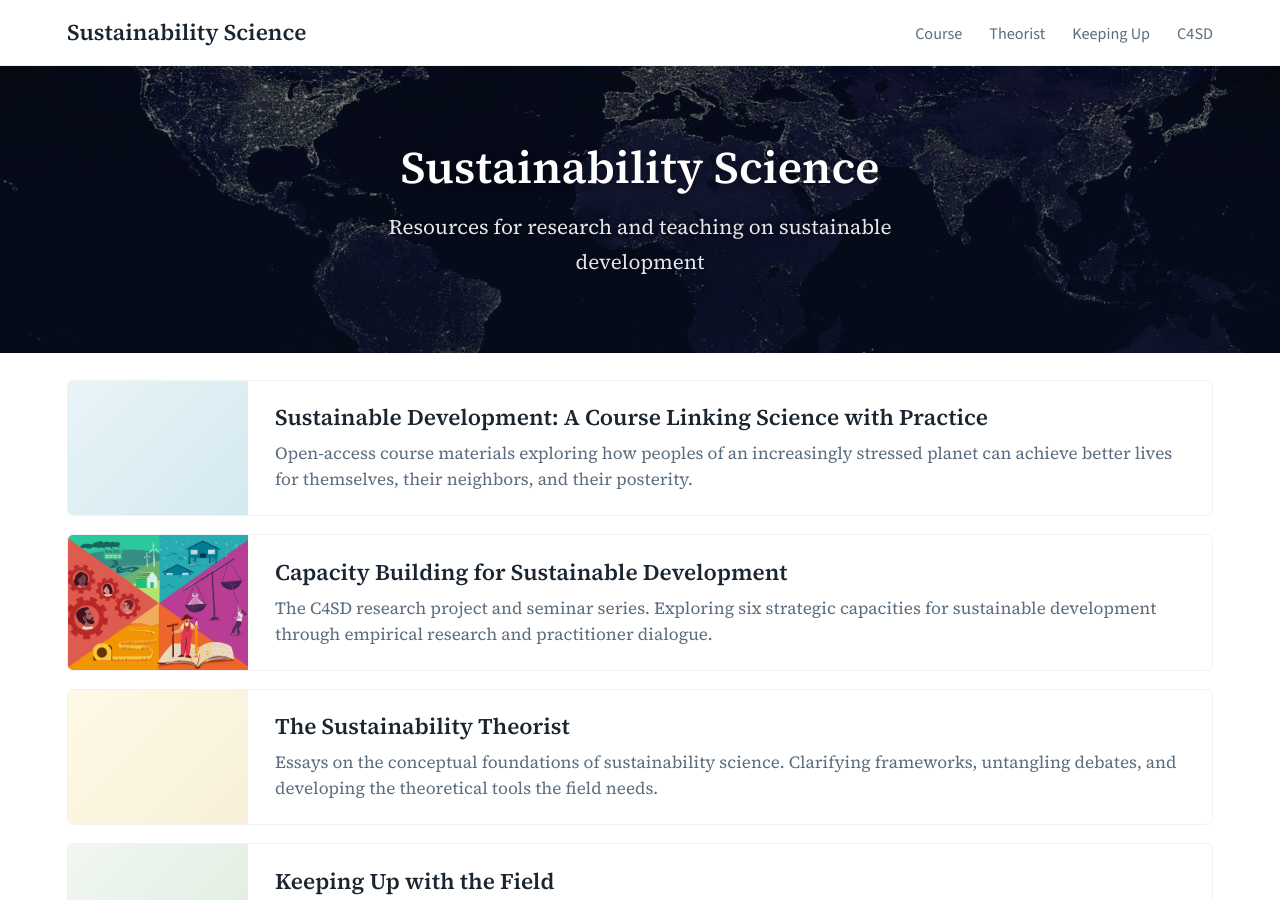
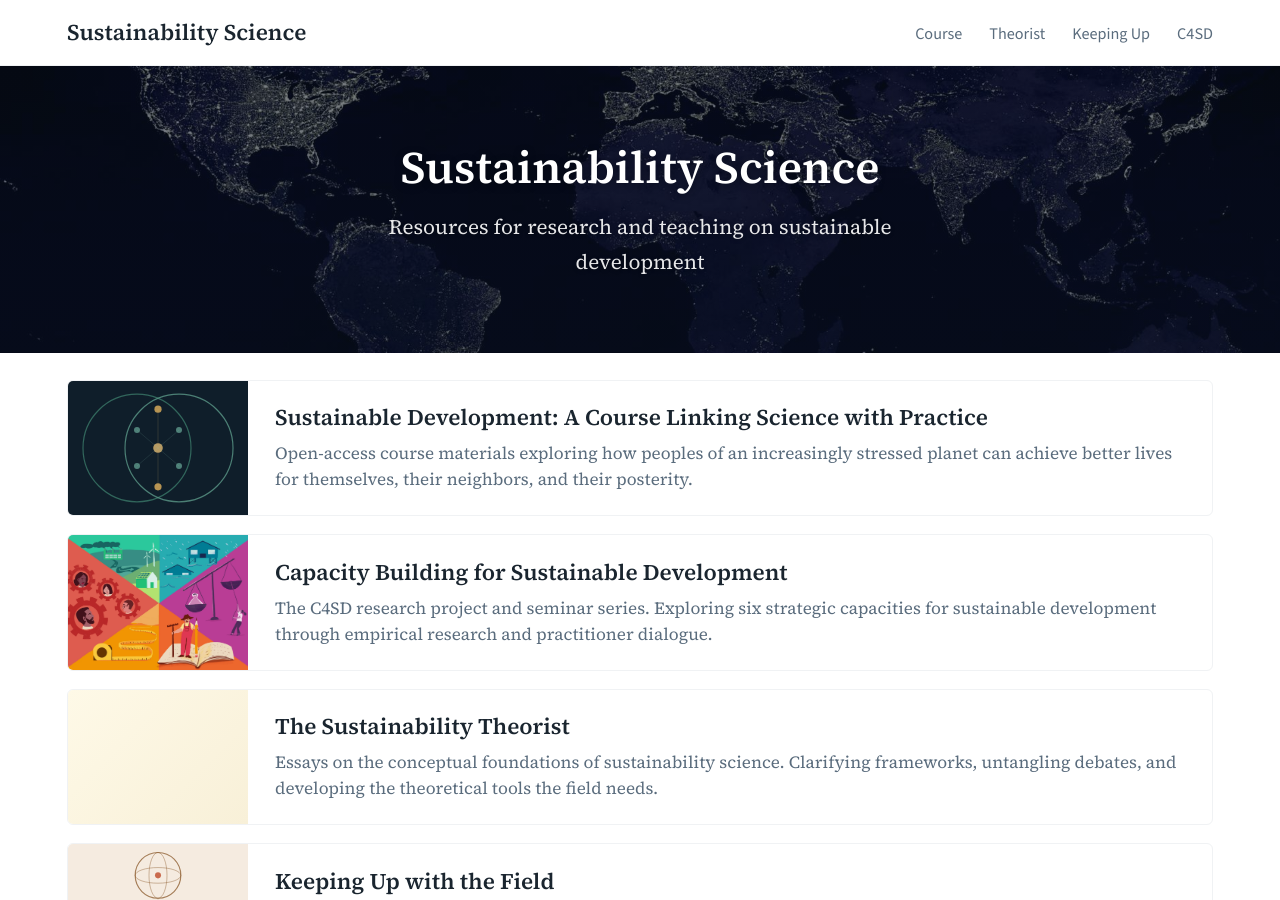
Before and after one commit to agharley/sustsci, a Jekyll site: the page built from index.html, in a window 1280 px wide and 900 px high. Built offline with Jekyll 4.4.1, drawn with Linux system fonts in a browser that asks for light colours.

Commit message:
homepage thumbnails

```diff
--- a/_layouts/home.html
+++ b/_layouts/home.html
@@ -54,7 +54,7 @@
   <!-- Section Cards -->
   <section class="landing-sections">
     <a href="{{ '/course/' | relative_url }}" class="section-card-full">
-      <div class="card-image placeholder-course"></div>
+      <div class="card-image" style="background-image: url('{{ '/assets/images/course-thumbnail.svg' | relative_url }}');"></div>
       <div class="card-content">
         <h2>Sustainable Development: A Course Linking Science with Practice</h2>
         <p>Open-access course materials exploring how peoples of an increasingly stressed planet can achieve better lives for themselves, their neighbors, and their posterity.</p>
@@ -78,7 +78,7 @@
     </a>
 
     <a href="{{ '/keeping-up/' | relative_url }}" class="section-card-full">
-      <div class="card-image placeholder-keeping-up"></div>
+      <div class="card-image" style="background-image: url('{{ '/assets/images/keeping-up-thumbnail.svg' | relative_url }}');"></div>
       <div class="card-content">
         <h2>Keeping Up with the Field</h2>
         <p>Strategies and resources for tracking new developments in sustainability science—journals, search strategies, key organizations, and active research programs.</p>
```
Also changed, not shown: assets/images/keeping-up-thumbnail.svg (added).
